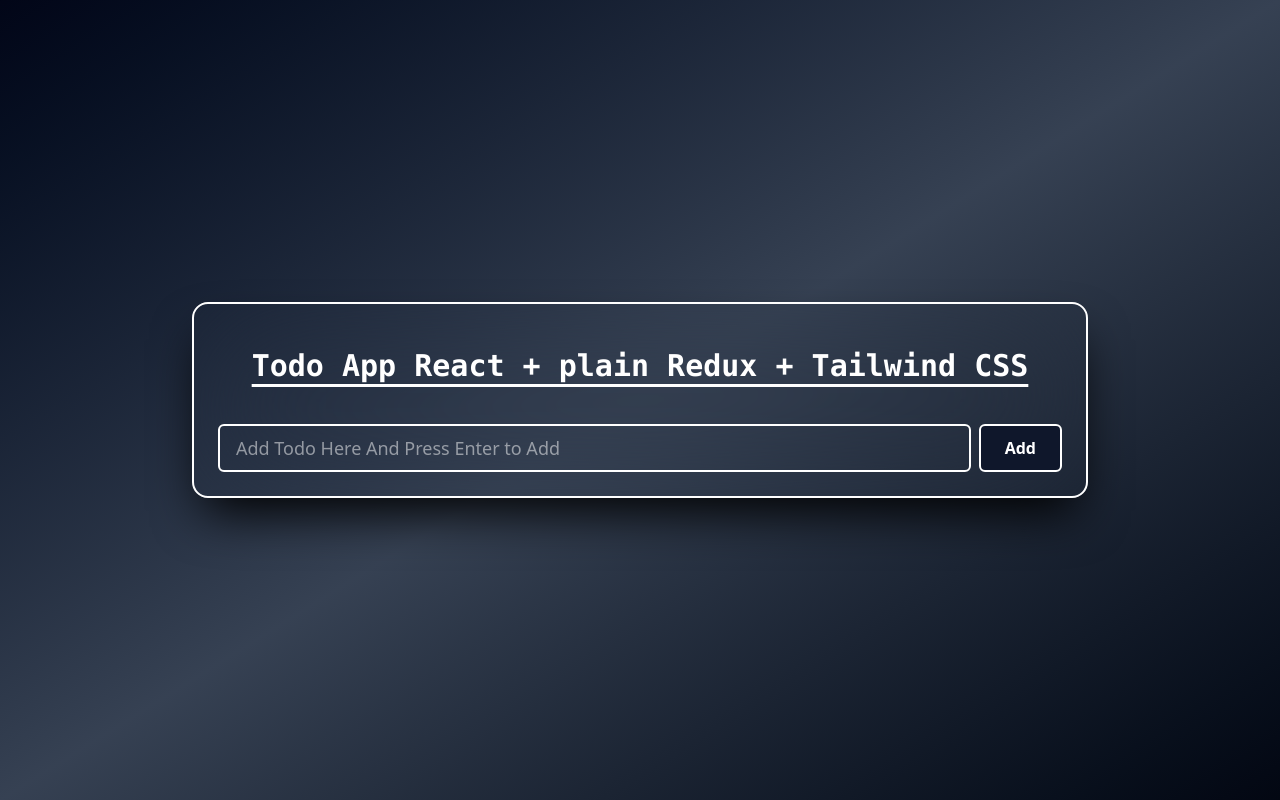
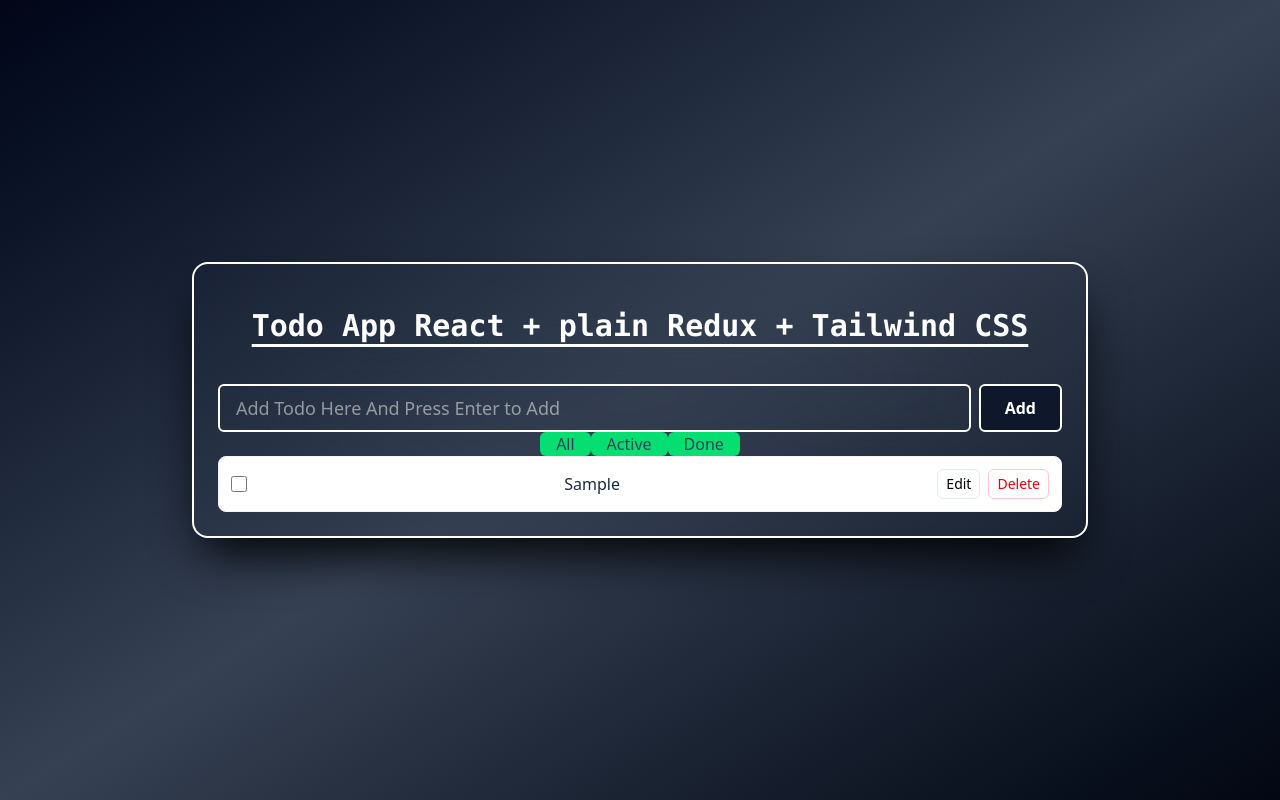
Before and after one commit to F20RSEEN1M01023H/Todo-App-Redux, a React (Vite) app: page / in a window 1280 px wide. Both pictures are taken after typing "Sample" into the empty fields and a click on the button "Add". Built offline with nearby package versions, Linux system fonts and the light colour scheme.

Commit message:
Hammad is here and learning redux with very efforts

```diff
--- a/src/components/FilterButton.jsx
+++ b/src/components/FilterButton.jsx
@@ -1,7 +1,28 @@
 import React from "react";
+import { useSelector, useDispatch } from "react-redux";
+import { setFilter } from "../store/actions/filter";
 
 const FilterButton = () => {
-  return <div></div>;
+  const current = useSelector((s) => s.filter);
+  const dispatch = useDispatch();
+
+  const btn = (label, f) => (
+    <button
+      className={`px-4 rounded-md ${
+        current === f ? "bg-amber-500 text-white" : "bg-green-400 text-gray-700"
+      }`}
+      onClick={() => dispatch(setFilter(f))}
+    >
+      {label}
+    </button>
+  );
+  return (
+    <div>
+      {btn("All", "ALL")}
+      {btn("Active", "ACTIVE")}
+      {btn("Done", "DONE")}
+    </div>
+  );
 };
 
 export default FilterButton;
--- a/src/components/TodoItem.jsx
+++ b/src/components/TodoItem.jsx
@@ -1,7 +1,79 @@
-import React from "react";
+import React, { useState } from "react";
+import { useDispatch } from "react-redux";
+import { toggleTodo, deleteTodo, editTodo } from "../store/actions/todo";
 
-const TodoItem = () => {
-  return <div></div>;
-};
+export default function TodoItem({ todo }) {
+  const dispatch = useDispatch();
+  const [editing, setEditing] = useState(false);
+  const [value, setValue] = useState(todo.text);
 
-export default TodoItem;
+  const saveEdit = () => {
+    const trimmed = value.trim();
+    if (!trimmed) {
+      dispatch(deleteTodo(todo.id));
+    } else {
+      dispatch(editTodo(todo.id, trimmed));
+    }
+    setEditing(false);
+  };
+
+  return (
+    <li
+      className={`flex items-center gap-3 p-3 rounded-lg border ${
+        todo.completed
+          ? "bg-slate-50 border-slate-200"
+          : "bg-white border-slate-100"
+      }`}
+    >
+      <input
+        type="checkbox"
+        checked={todo.completed}
+        onChange={() => dispatch(toggleTodo(todo.id))}
+        className="w-4 h-4"
+      />
+
+      {editing ? (
+        <input
+          value={value}
+          onChange={(e) => setValue(e.target.value)}
+          onBlur={saveEdit}
+          onKeyDown={(e) => {
+            if (e.key === "Enter") saveEdit();
+            if (e.key === "Escape") {
+              setValue(todo.text);
+              setEditing(false);
+            }
+          }}
+          autoFocus
+          className="flex-1 px-3 py-2 rounded-md border border-slate-200"
+        />
+      ) : (
+        <>
+          <span
+            className={`flex-1 ${
+              todo.completed ? "line-through text-slate-500" : "text-slate-800"
+            }`}
+            onDoubleClick={() => setEditing(true)}
+          >
+            {todo.text}
+          </span>
+
+          <div className="flex gap-2">
+            <button
+              onClick={() => setEditing(true)}
+              className="px-2 py-1 rounded-md border text-black border-slate-200 text-sm"
+            >
+              Edit
+            </button>
+            <button
+              onClick={() => dispatch(deleteTodo(todo.id))}
+              className="px-2 py-1 rounded-md border border-red-200 text-sm text-red-600"
+            >
+              Delete
+            </button>
+          </div>
+        </>
+      )}
+    </li>
+  );
+}
--- a/src/components/TodoList.jsx
+++ b/src/components/TodoList.jsx
@@ -1,7 +1,27 @@
 import React from "react";
+import { useSelector } from "react-redux";
+import TodoItem from "./TodoItem";
 
-const TodoList = () => {
-  return <div></div>;
-};
+export default function TodoList() {
+  const todos = useSelector((s) => s.todos);
+  const filter = useSelector((s) => s.filter);
 
-export default TodoList;
+  const visible = todos.filter((t) => {
+    if (filter === "ALL") return true;
+    if (filter === "ACTIVE") return !t.completed;
+    if (filter === "DONE") return t.completed;
+    return true;
+  });
+
+  if (!visible.length) {
+    return <p className="text-slate-500">No todos yet — add one!</p>;
+  }
+
+  return (
+    <ul className="space-y-3">
+      {visible.map((t) => (
+        <TodoItem key={t.id} todo={t} />
+      ))}
+    </ul>
+  );
+}
--- a/src/store/actions/todo.jsx
+++ b/src/store/actions/todo.jsx
@@ -1,12 +1,12 @@
 export const ADD_TODO = "ADD_TODO";
 export const TOGGLE_TODO = "TOGGLE_TODO";
 export const EDIT_TODO = "EDIT_TODO";
-export const DELETE_TODO = "ADD_TODO";
+export const DELETE_TODO = "DELETE_TODO";
 
 export const addTodo = (text) => ({ type: ADD_TODO, payload: { text } });
-export const toggleTodo = (id) => ({ type: ADD_TODO, payload: { id } });
+export const toggleTodo = (id) => ({ type: TOGGLE_TODO, payload: { id } });
 export const editTodo = (id, text) => ({
-  type: ADD_TODO,
+  type: EDIT_TODO,
   payload: { text, id },
 });
-export const deleteTodo = (id) => ({ type: ADD_TODO, payload: { id } });
+export const deleteTodo = (id) => ({ type: DELETE_TODO, payload: { id } });
```
